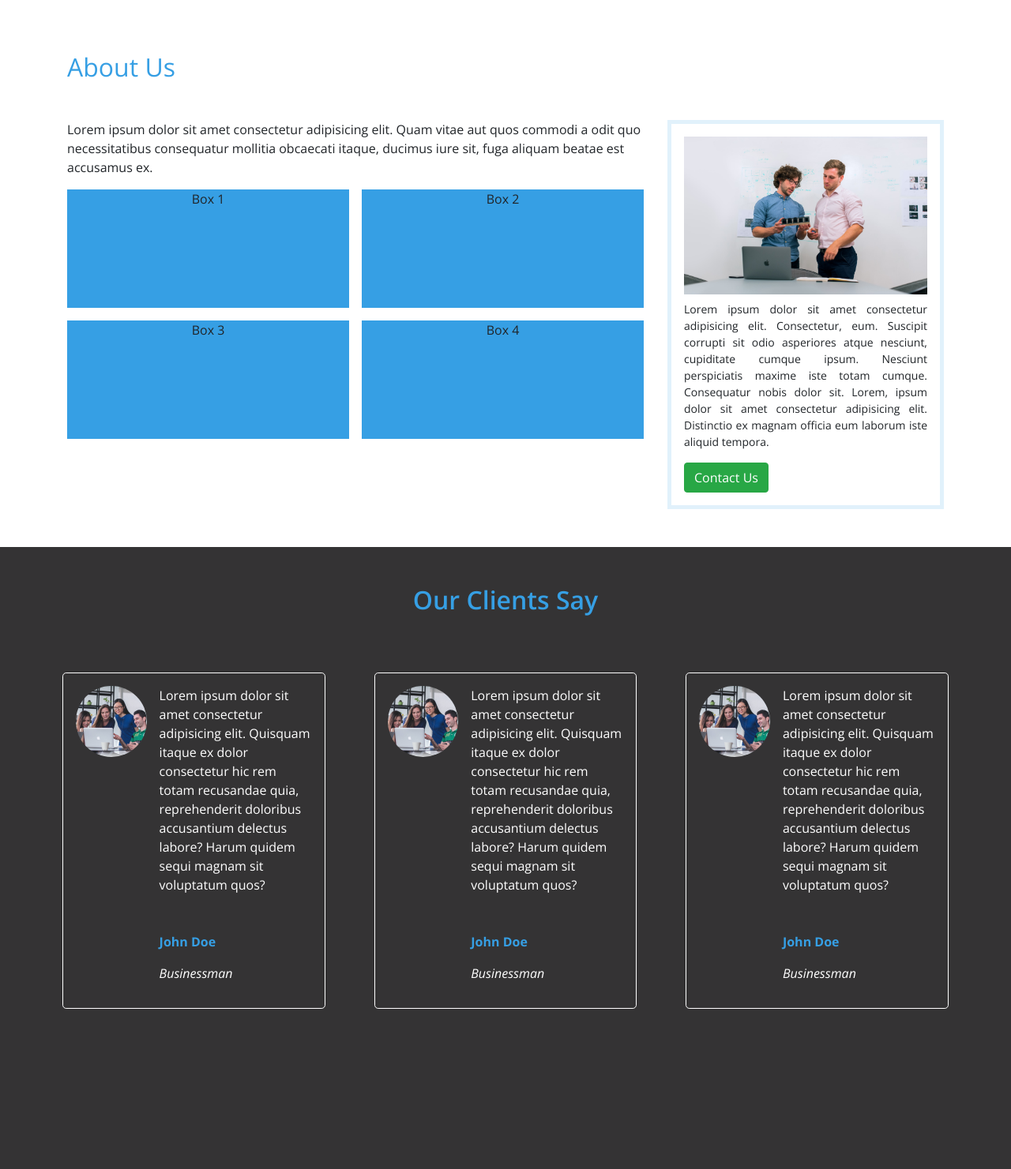
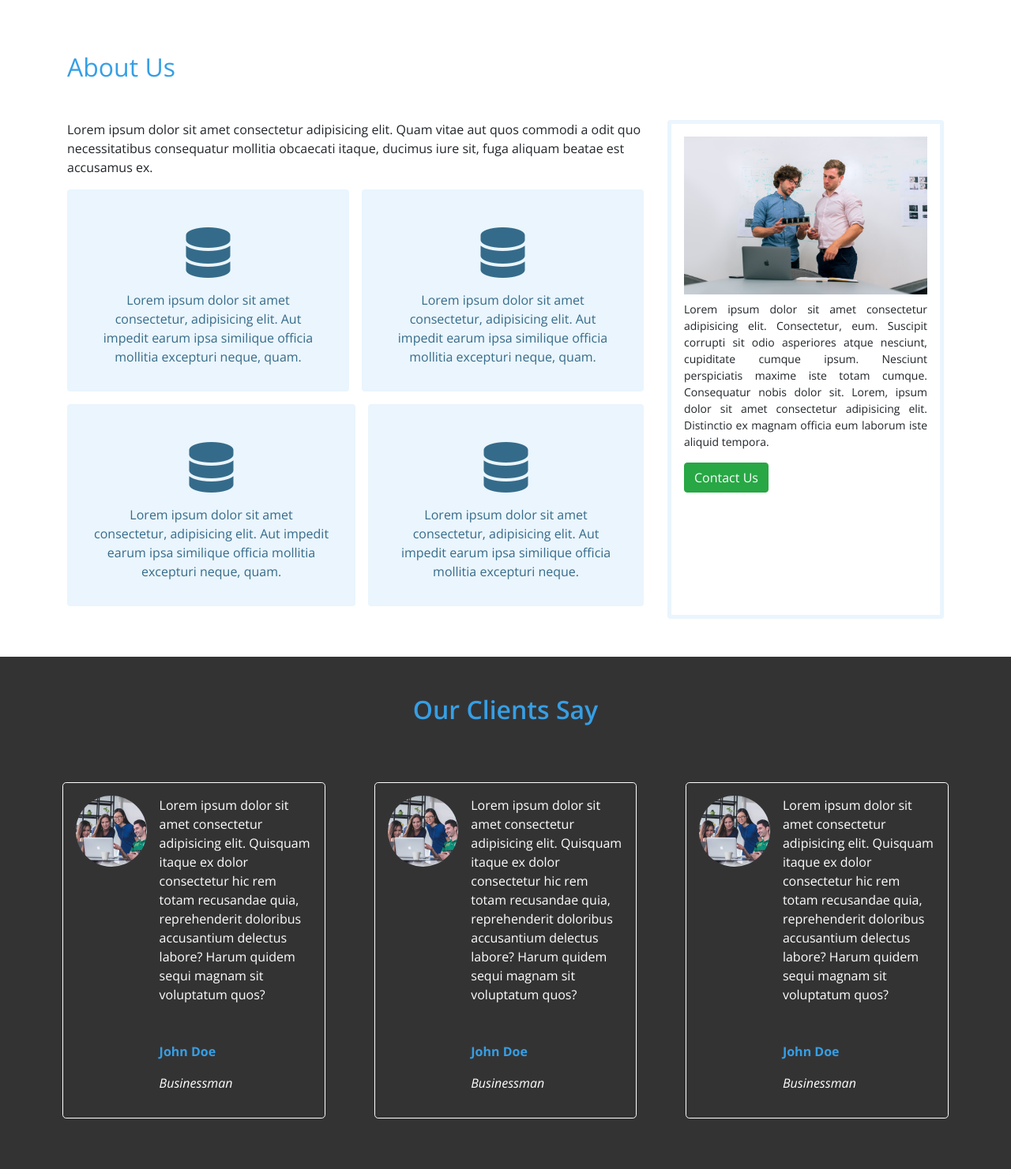
Before and after one commit to layersony/storagesite, a Django app: page /about/ in a window 1280 px wide. Shown: the part 62-1543 px from the top of the page at 79% size. Before the commit the page ends 1340 px from the top, so only its background shows below. Run offline with Django 3.2, Linux system fonts and the light colour scheme; some libraries are stand-ins or nearby versions.

Commit message:
Add content to boxes.

```diff
--- a/mainapp/templates/about.html
+++ b/mainapp/templates/about.html
@@ -20,12 +20,44 @@
                     </div>
                     <div class="sellpoints">
                         <div class="first">
-                            <div class="box">Box 1</div>
-                            <div class="box">Box 2</div>
+                            <div class="box">
+                                <div class="icon">
+                                    <i class="fa fa-database" aria-hidden="true"></i>
+                                </div>
+                                <div class="ft">
+                                    Lorem ipsum dolor sit amet consectetur, adipisicing elit. Aut impedit earum ipsa similique officia mollitia excepturi neque, quam.
+                                </div>
+                            </div>
+
+                            <div class="box">
+                                <div class="icon">
+                                    <i class="fa fa-database" aria-hidden="true"></i>
+                                </div>
+                                <div class="ft">
+                                    Lorem ipsum dolor sit amet consectetur, adipisicing elit. Aut impedit earum ipsa similique officia mollitia excepturi neque, quam.
+                                </div>
+                            </div>
+
                         </div>
-                        <div class="first">
-                            <div class="box">Box 3</div>
-                            <div class="box">Box 4</div>
+                        <div class="second">
+                            <div class="box">
+                                <div class="icon">
+                                    <i class="fa fa-database" aria-hidden="true"></i>
+                                </div>
+                                <div class="ft">
+                                    Lorem ipsum dolor sit amet consectetur, adipisicing elit. Aut impedit earum ipsa
+                                    similique officia mollitia excepturi neque, quam.
+                                </div>
+                            </div>
+                            <div class="box">
+                                <div class="icon">
+                                    <i class="fa fa-database" aria-hidden="true"></i>
+                                </div>
+                                <div class="ft">
+                                    Lorem ipsum dolor sit amet consectetur, adipisicing elit. Aut impedit earum ipsa
+                                    similique officia mollitia excepturi neque.
+                                </div>
+                            </div>
                         </div>
                     </div>
                 </div>
--- a/static/css/index.css
+++ b/static/css/index.css
@@ -110,30 +110,44 @@ main .about-us {
   padding-top: 5rem;
 }
 
-main .about-us .first {
-  height: 150px;
-  width: 100%;
+main .about-us .first, main .about-us .second {
+  width: auto;
   display: -webkit-box;
   display: -ms-flexbox;
   display: flex;
-  -ms-flex-wrap: wrap;
-      flex-wrap: wrap;
+  -ms-flex-wrap: nowrap;
+      flex-wrap: nowrap;
   gap: 1rem;
   margin-top: 1rem;
   margin-bottom: 1rem;
 }
 
-main .about-us .first .box {
+main .about-us .first .box, main .about-us .second .box {
   -webkit-box-flex: 1;
       -ms-flex-positive: 1;
           flex-grow: 1;
+  padding: 2rem;
   min-width: 200px;
   text-align: center;
+  background-color: rgba(54, 159, 228, 0.1);
+  color: #356B8A;
+  border-radius: .25rem;
+  -webkit-transition: 300ms;
+  transition: 300ms;
+}
+
+main .about-us .first .box:hover, main .about-us .second .box:hover {
   background-color: #369FE4;
+  color: #FFFFFF;
+}
+
+main .about-us .first .box .icon, main .about-us .second .box .icon {
+  font-size: 4rem;
 }
 
 main .about-us .about2 {
-  border: 5px solid rgba(54, 158, 228, 0.15);
+  border: 5px solid rgba(54, 158, 228, 0.1);
+  border-radius: .25rem;
   height: 100%;
 }
 
--- a/static/css/index.scss
+++ b/static/css/index.scss
@@ -105,23 +105,34 @@ main{
 
     .about-us{
         padding-top: 5rem;
-        .first{
-            height: 150px;
-            width: 100%;
+        .first, .second{
+            width: auto;
             display: flex;
-            flex-wrap: wrap;
+            flex-wrap: nowrap;
             gap: 1rem;
             margin-top: 1rem;
             margin-bottom: 1rem;
             .box{
                 flex-grow: 1;
+                padding: 2rem;
                 min-width: 200px;
                 text-align: center;
-                background-color: $blue;
+                background-color: rgba(54, 159, 228, .1);
+                color: $dark-blue;
+                border-radius: .25rem;
+                transition: 300ms;
+                &:hover{
+                    background-color: $blue;
+                    color: $white;
+                }
+                .icon{
+                    font-size: 4rem;
+                }
             }
         }
         .about2{
-            border: 5px solid rgba(54, 158, 228, 0.15);
+            border: 5px solid rgba(54, 158, 228, 0.1);
+            border-radius: .25rem;
             height: 100%;
             .about-img{
                 max-height: 200px !important;
```
Also changed, not shown: 1 other file.
